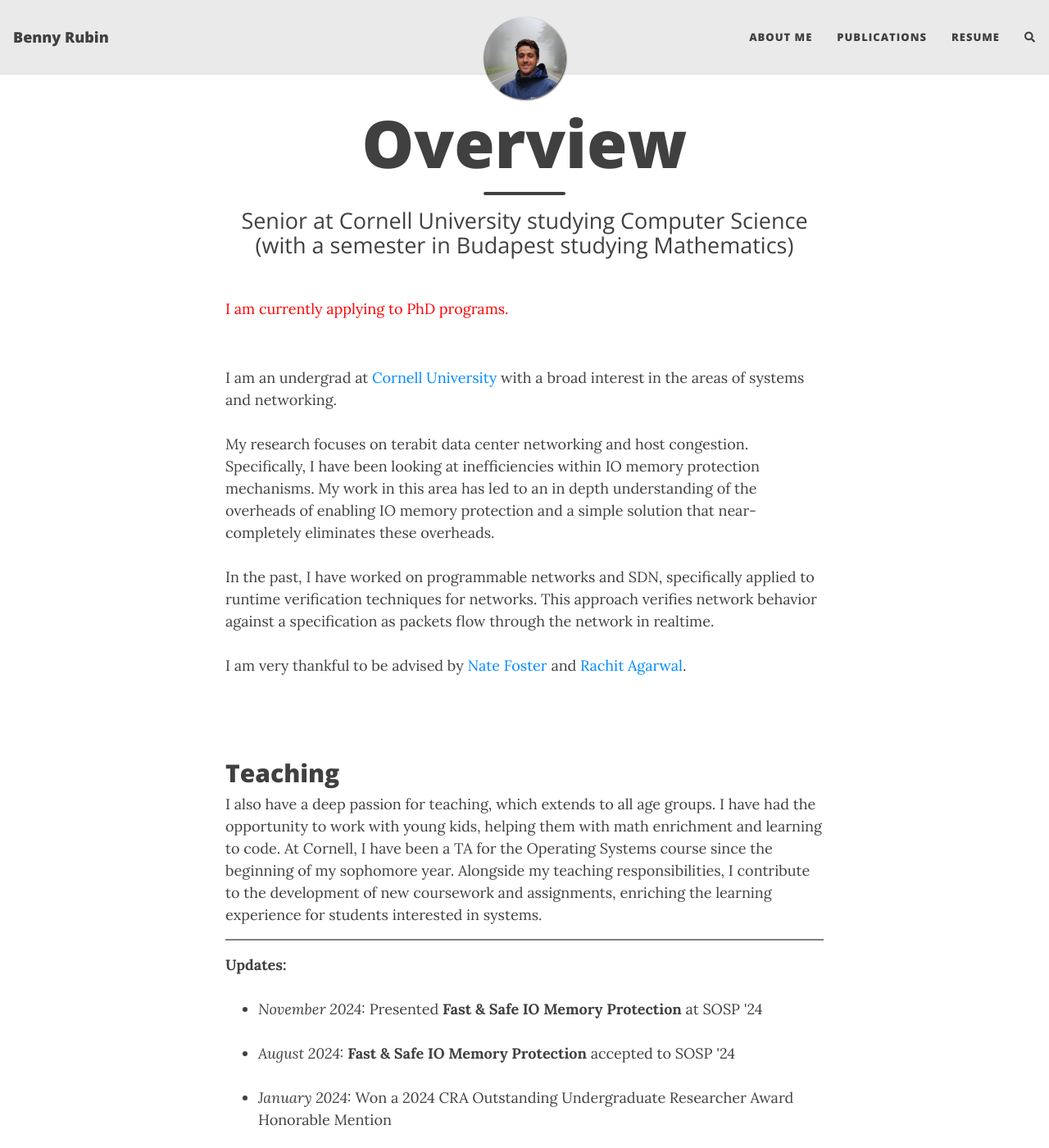
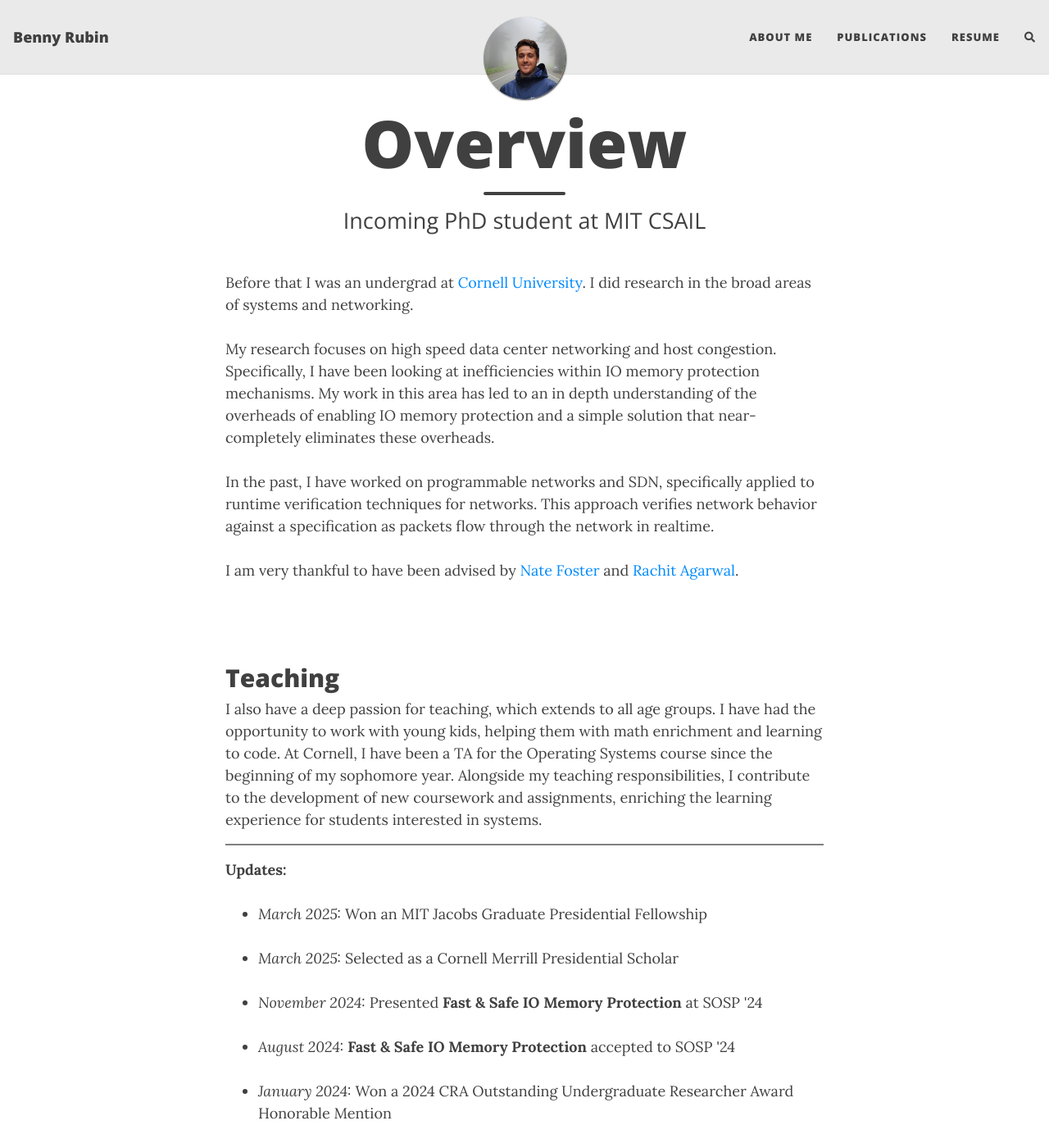
Before and after one commit to bennyrubin/bennyrubin.github.io, a Jekyll site: the page built from index.html, in a window 1280 px wide and 1400 px high. Shown: the whole window at 82% size. Built offline with Jekyll 4.4.1, drawn with Linux system fonts in a browser that asks for light colours; nearby versions of some CDN libraries; the list of posts is cut into pages by our own code; comment, search, counter and statistics services are not loaded; some of the changed text lies outside the part shown.

Commit message:
updated home page

```diff
--- a/index.html
+++ b/index.html
@@ -1,16 +1,14 @@
 ---
 layout: page
 title: Overview
-subtitle: Senior at Cornell University studying Computer Science (with a semester in Budapest studying Mathematics)
+subtitle: Incoming PhD student at MIT CSAIL
 ---
 
-<p style="color:red;">I am currently applying to PhD programs.</p>
 
+<br>Before that I was an undergrad at <a href="https://www.cs.cornell.edu">Cornell University</a>. I did research in the
+broad areas of systems and networking.<br><br>
 
-<br>I am an undergrad at <a href="https://www.cs.cornell.edu">Cornell University</a> with a broad interest in the
-areas of systems and networking.<br><br>
-
-My research focuses on terabit data center networking and host congestion. Specifically, I have been looking at inefficiencies
+My research focuses on high speed data center networking and host congestion. Specifically, I have been looking at inefficiencies
 within IO memory protection mechanisms. My work in this area has led to an in depth understanding of the overheads of enabling IO
 memory protection and a simple solution that near-completely eliminates these overheads.
 
@@ -20,7 +18,7 @@ techniques for networks. This approach verifies network behavior against a speci
 through the network in realtime.
 
 <br><br> I am very
-thankful to be advised by <a href="https://www.cs.cornell.edu/~jnfoster/">Nate Foster</a> and <a
+thankful to have been advised by <a href="https://www.cs.cornell.edu/~jnfoster/">Nate Foster</a> and <a
     href="https://www.cs.cornell.edu/~ragarwal/">Rachit Agarwal</a>.<br><br>
 <br><br>
 
@@ -39,6 +37,10 @@ learning experience for students interested in systems. <br>
 <b>Updates:</b><br><br>
 
 <ul>
+    <li><i>March 2025:</i> Won an MIT Jacobs Graduate Presidential Fellowship
+    </li><br>
+    <li><i>March 2025:</i> Selected as a Cornell Merrill Presidential Scholar
+    </li><br>
     <li><i>November 2024:</i> Presented <b>Fast & Safe IO Memory Protection</b> at SOSP '24
     </li><br>
 
@@ -56,11 +58,6 @@ learning experience for students interested in systems. <br>
         the Cornell Official <a href="https://www.instagram.com/reel/CwS20h3Lolo/?utm_source=ig_web_copy_link">instagram
             page</a>
     </li><br>
-
-    <li><i>August 2023:</i> Attending <a href="https://cmmrs.mpi-sws.org">CMMRS</a> at Max Planck Institute in
-        Saarbrücken, Germany
-    </li><br>
-
     <li><i>May 2023:</i> <b>Hydra: Effective Runtime Network Verification</b> accepted to SIGCOMM '23
     </li><br>
 
```
Also changed, not shown: aboutme.md (+0 -1 lines).
